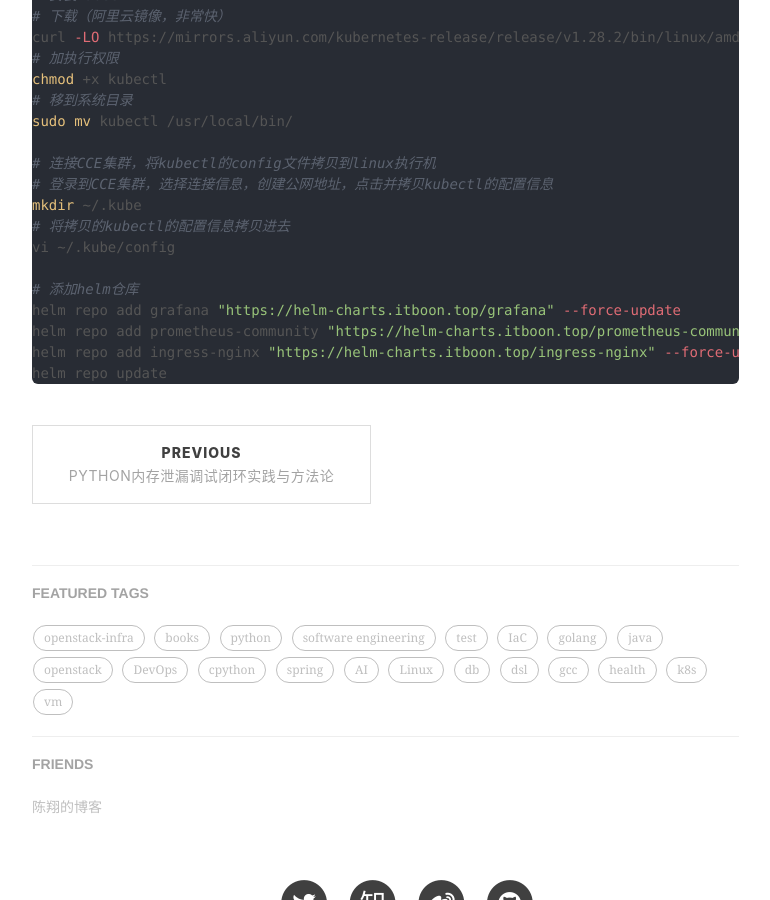
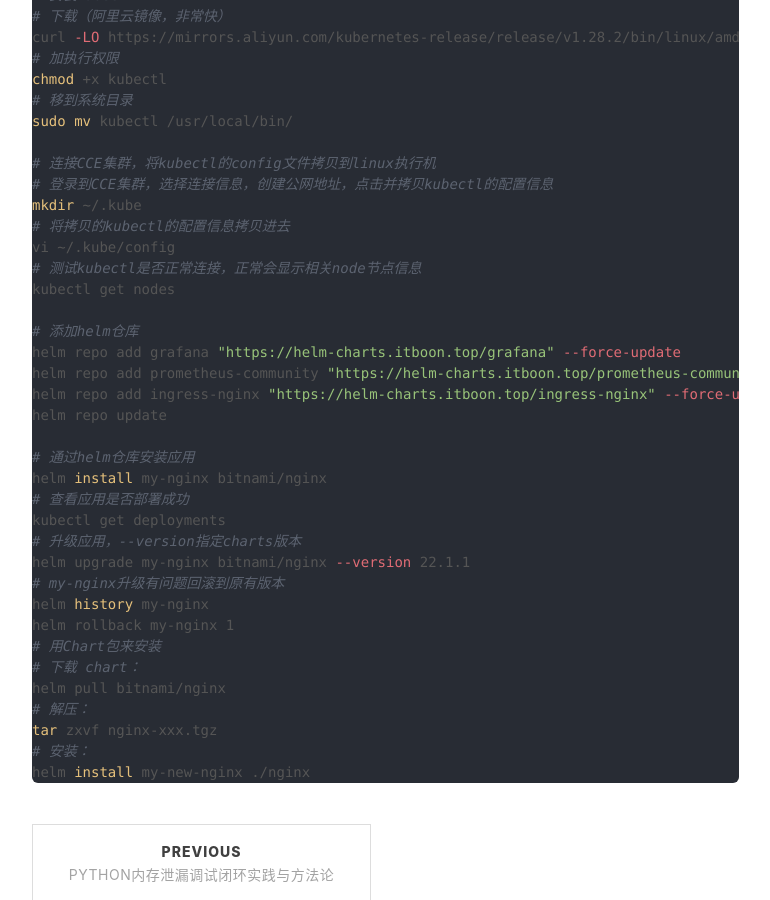
Before and after one commit to shihai1991/shihai1991.github.io, a Jekyll site: the page built from _posts/2026-04-01-CCE使用.md, in a window 1280 px wide and 900 px high, scrolled down 4335 px. Shown: the whole window, without its empty margins (233-1003 px from the left). Built offline with Jekyll 4.4.1, drawn with Linux system fonts in a browser that asks for light colours; nearby versions of some CDN libraries; our own code applies the rules of GitHub Pages for plain Markdown files; comment, search, counter and statistics services are not loaded.

Commit message:
Update 2026-04-01-CCE使用.md

````diff
--- a/_posts/2026-04-01-CCE使用.md
+++ b/_posts/2026-04-01-CCE使用.md
@@ -197,10 +197,29 @@
 mkdir ~/.kube
 # 将拷贝的kubectl的配置信息拷贝进去
 vi ~/.kube/config
+# 测试kubectl是否正常连接，正常会显示相关node节点信息
+kubectl get nodes
 
 # 添加helm仓库
 helm repo add grafana "https://helm-charts.itboon.top/grafana" --force-update
 helm repo add prometheus-community "https://helm-charts.itboon.top/prometheus-community" --force-update
 helm repo add ingress-nginx "https://helm-charts.itboon.top/ingress-nginx" --force-update
 helm repo update
+
+# 通过helm仓库安装应用
+helm install my-nginx bitnami/nginx
+# 查看应用是否部署成功
+kubectl get deployments
+# 升级应用，--version指定charts版本
+helm upgrade my-nginx bitnami/nginx --version 22.1.1
+# my-nginx升级有问题回滚到原有版本
+helm history my-nginx
+helm rollback my-nginx 1
+# 用Chart包来安装
+# 下载 chart：
+helm pull bitnami/nginx
+# 解压：
+tar zxvf nginx-xxx.tgz
+# 安装：
+helm install my-new-nginx ./nginx
 ```
````
